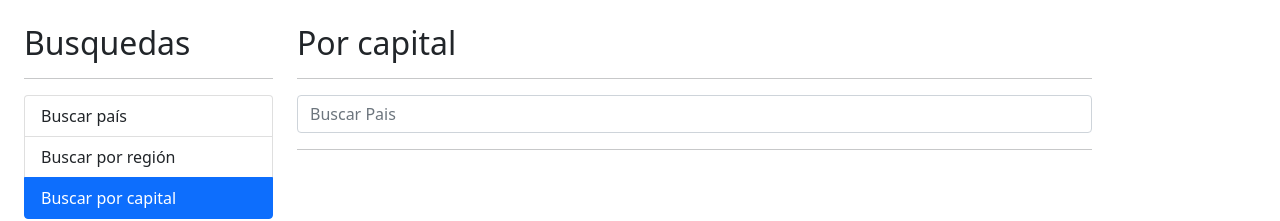
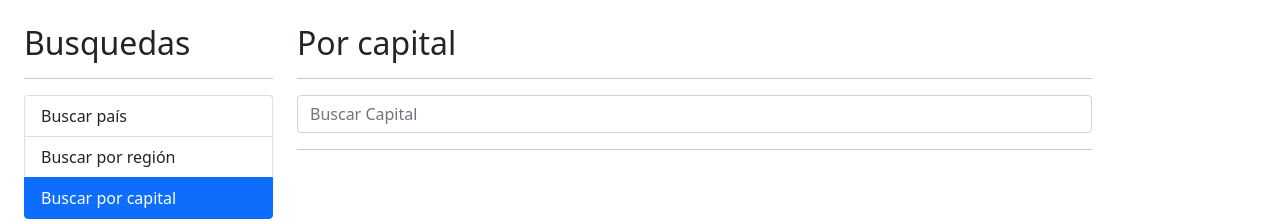
Before and after one commit to UEHG260899/paises-app, an Angular app: page /capital in a window 1280 px wide. Shown: the top 221 px of the page. Built offline with nearby package versions, Linux system fonts and the light colour scheme.

Commit message:
Se agrego el manejo de la respuesta del API para ver detalles del pais

```diff
--- a/src/app/pais/components/pais-input/pais-input.component.html
+++ b/src/app/pais/components/pais-input/pais-input.component.html
@@ -1,3 +1,3 @@
 <form (ngSubmit)="buscar()" autocomplete="off">
-    <input type="text" name="termino" placeholder="Buscar Pais" class="form-control" [(ngModel)]="termino" (input)="teclaPrecionada()">
+    <input type="text" name="termino" [placeholder]="placeholder" class="form-control" [(ngModel)]="termino" (input)="teclaPrecionada()">
 </form>
--- a/src/app/pais/components/pais-input/pais-input.component.ts
+++ b/src/app/pais/components/pais-input/pais-input.component.ts
@@ -1,4 +1,4 @@
-import { Component, EventEmitter, Output, OnInit } from '@angular/core';
+import { Component, EventEmitter, Output, OnInit, Input } from '@angular/core';
 import { Subject } from 'rxjs';
 import { debounceTime } from "rxjs/operators";
 
@@ -10,6 +10,8 @@ import { debounceTime } from "rxjs/operators";
 })
 export class PaisInputComponent implements OnInit {
 
+
+  @Input() placeholder: string = '';
   @Output() onEnter: EventEmitter<string> = new EventEmitter();
   @Output() onDebounce: EventEmitter<string> = new EventEmitter();
 
--- a/src/app/pais/components/pais-tabla/pais-tabla.component.html
+++ b/src/app/pais/components/pais-tabla/pais-tabla.component.html
@@ -12,7 +12,7 @@
         <tr *ngFor="let pais of paises; let i = index">
             <td>{{ i + 1 }}</td>
             <td><img [src]="pais.flag" alt="Bandera" class="small-flag"></td>
-            <td>{{ pais.name }}</td>
+            <td>{{ pais.capital }}, {{ pais.name }}</td>
             <td>{{ pais.population | number }}</td>
             <td><a [routerLink]="['/pais', pais.alpha2Code]">Ver más</a></td>
         </tr>
--- a/src/app/pais/pages/por-capital/por-capital.component.html
+++ b/src/app/pais/pages/por-capital/por-capital.component.html
@@ -3,7 +3,7 @@
 
 <div class="row">
     <div class="col">
-        <app-pais-input (onEnter)="buscar( $event )" (onDebounce)="sugerencias( $event )"></app-pais-input>
+        <app-pais-input (onEnter)="buscar( $event )" (onDebounce)="sugerencias( $event )" placeholder="Buscar Capital"></app-pais-input>
     </div>
 </div>
 
--- a/src/app/pais/pages/por-pais/por-pais.component.html
+++ b/src/app/pais/pages/por-pais/por-pais.component.html
@@ -3,7 +3,7 @@
 
 <div class="row">
     <div class="col">
-        <app-pais-input (onEnter)="buscar( $event )" (onDebounce)="sugerencias( $event )"></app-pais-input>
+        <app-pais-input (onEnter)="buscar( $event )" (onDebounce)="sugerencias( $event )" placeholder="Buscar Pais"></app-pais-input>
     </div>
 </div>
 
--- a/src/app/pais/pages/ver-pais/ver-pais.component.ts
+++ b/src/app/pais/pages/ver-pais/ver-pais.component.ts
@@ -1,4 +1,9 @@
 import { Component, OnInit } from '@angular/core';
+import { ActivatedRoute } from '@angular/router';
+import { switchMap } from 'rxjs/operators';
+
+
+import { PaisService } from '../../services/pais.service';
 
 @Component({
   selector: 'app-ver-pais',
@@ -8,9 +13,23 @@ import { Component, OnInit } from '@angular/core';
 })
 export class VerPaisComponent implements OnInit {
 
-  constructor() { }
+  constructor(private activatedRoute: ActivatedRoute, private paisService: PaisService) { }
 
   ngOnInit(): void {
+    /* this.activatedRoute.params
+      .subscribe( ({ id }) => {
+        this.paisService.buscarDetalles(id)
+            .subscribe( (pais) => {
+              console.log(pais);
+            });
+      });  */
+
+      this.activatedRoute.params.pipe(
+        //Recibe el Observable anterior y retorna otro Observable
+        switchMap( ( {id} ) => this.paisService.buscarDetalles(id) )
+      ).subscribe( (resp) => {
+        console.log(resp);
+      });
   }
 
 }
--- a/src/app/pais/services/pais.service.ts
+++ b/src/app/pais/services/pais.service.ts
@@ -25,4 +25,9 @@ export class PaisService {
     const url= `${this._apiURL}/capital/${termino}`;
     return this.http.get<Country[]>(url);
   }
+
+  buscarDetalles(id: string): Observable<Country>{
+    const url = `${this._apiURL}/alpha/${id}`;
+    return this.http.get<Country>(url);
+  }
 }
```
